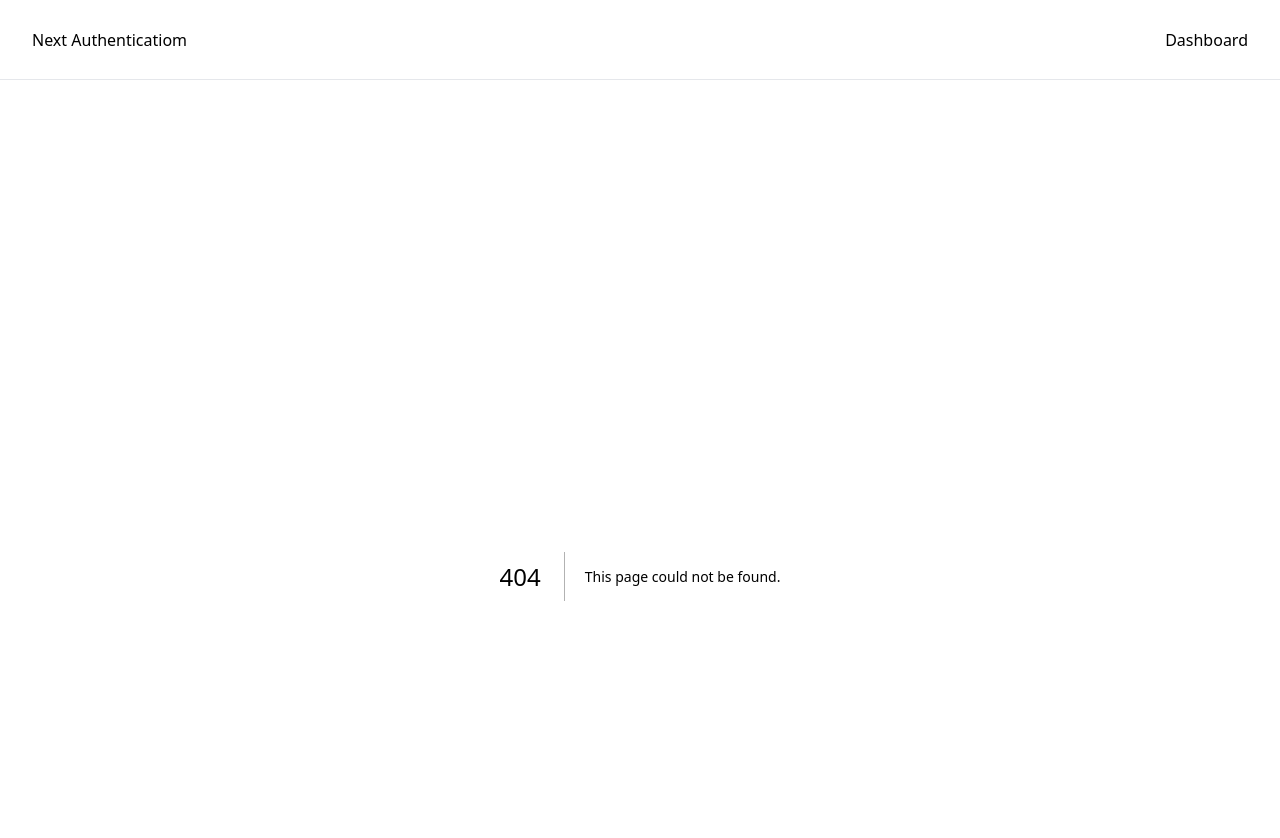
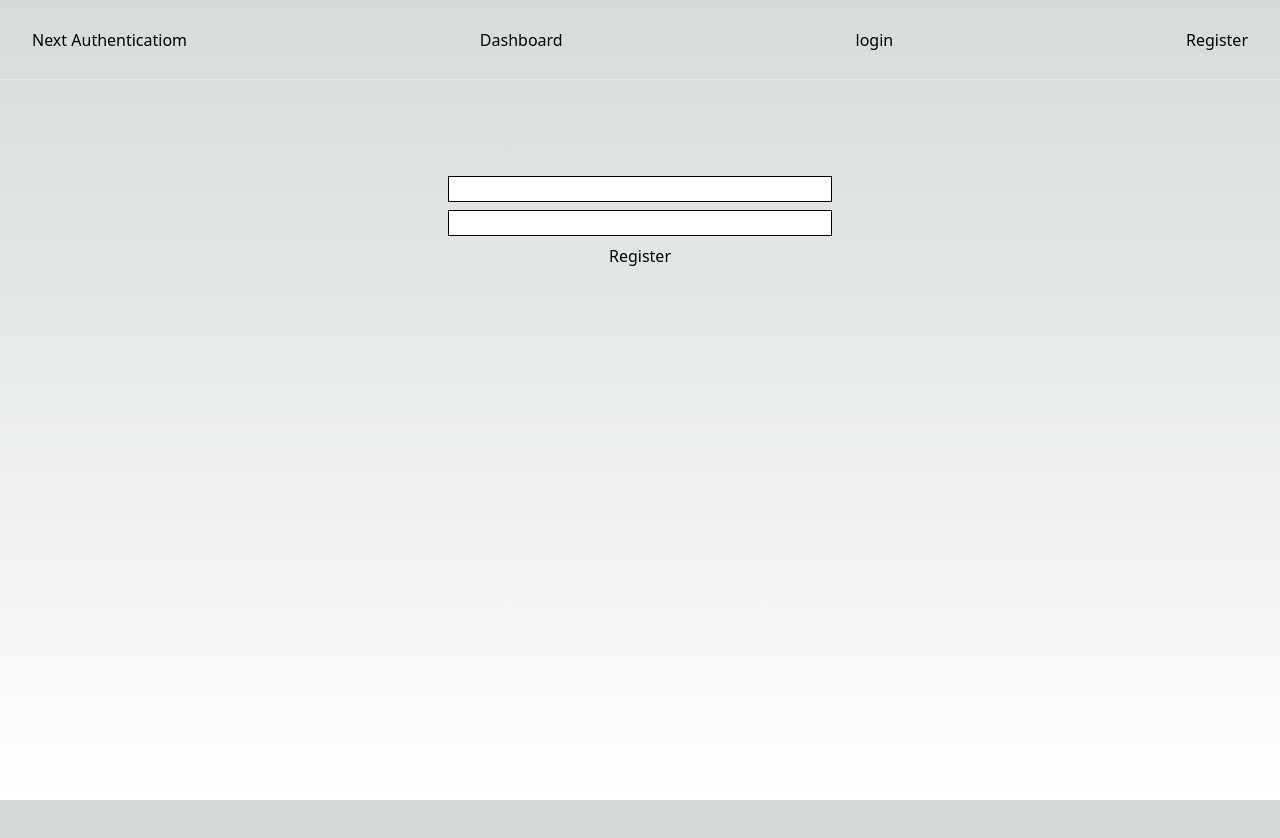
Before and after one commit to egypay0/lms, a Next.js app: page /register in a window 1280 px wide. Before the commit this address had no page. Shown: the top 838 px of the page. After the commit the page ends 800 px from the top, so only its background shows below. Built offline with nearby package versions, Linux system fonts and the light colour scheme.

Commit message:
new update 4

```diff
--- /dev/null
+++ b/app/api/auth/[...nextauth]/root.js
@@ -0,0 +1,42 @@
+import NextAuth from "next-auth/next";
+import CredentialsProvider from "next-auth/providers/credentials"
+
+const handler = NextAuth({
+
+    providers: [
+        CredentialsProvider({
+          // The name to display on the sign in form (e.g. 'Sign in with...')
+          name: 'Credentials',
+          // The credentials is used to generate a suitable form on the sign in page.
+          // You can specify whatever fields you are expecting to be submitted.
+          // e.g. domain, username, password, 2FA token, etc.
+          // You can pass any HTML attribute to the <input> tag through the object.
+          credentials: {
+            email: { },
+            password: {  }
+          },
+          async authorize(credentials, req) {
+            // You need to provide your own logic here that takes the credentials
+            // submitted and returns either a object representing a user or value
+            // that is false/null if the credentials are invalid.
+            // e.g. return { id: 1, name: 'J Smith', email: 'jsmith@example.com' }
+            // You can also use the `req` object to obtain additional parameters
+            // (i.e., the request IP address)
+            const res = await fetch("/your/endpoint", {
+              method: 'POST',
+              body: JSON.stringify(credentials),
+              headers: { "Content-Type": "application/json" }
+            })
+            const user = await res.json()
+
+            // If no error and we have user data, return it
+            if (res.ok && user) {
+              return user
+            }
+            // Return null if user data could not be retrieved
+            return null
+          }
+        })
+      ]
+
+})
--- a/app/component/Nav.js
+++ b/app/component/Nav.js
@@ -16,6 +16,9 @@ export default function Nav() {
       </a>
     </div>
     <Link href="/dashboard">Dashboard</Link>
+    <Link href="/login">login</Link>
+    <Link href="/register">Register</Link>
+
   </nav>
     </header>
   );
--- /dev/null
+++ b/app/login/page.js
@@ -0,0 +1,8 @@
+
+
+export default function Login () {
+
+    return (
+        <div> G</div>
+    )
+}
--- /dev/null
+++ b/app/register/page.js
@@ -0,0 +1,12 @@
+export default async function RegisterPage(){
+    return (
+        <div className="container">
+        <from className="flex flex-col gap-2 mx-auto max-w-sm">
+        <input type="email" className=" border border-black "/>
+        <input type="password" className=" border border-black "/>
+        <button type="submit">Register</button>
+
+        </from>
+        </div>
+    )
+}
```
Also changed, not shown: package.json (+6 -2 lines), 2 other files (tests, documents, lock files or other folders).
